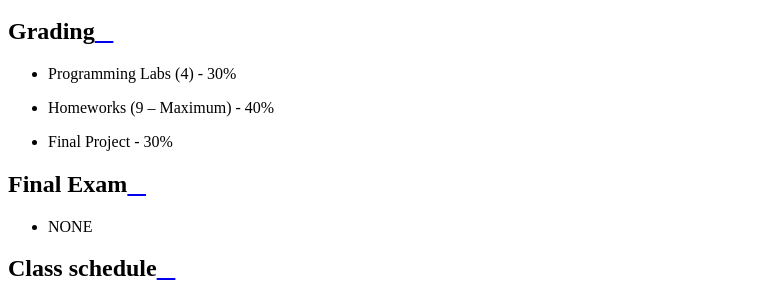
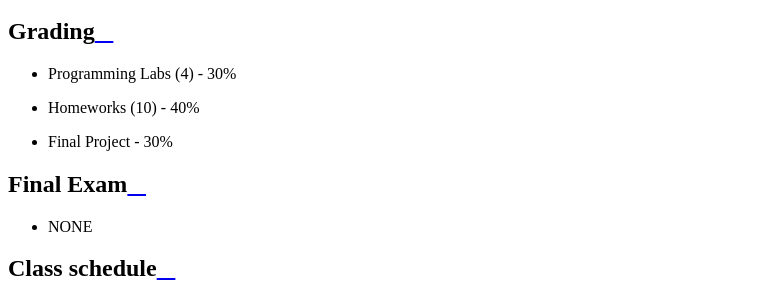
Before and after one commit to ubdsgroup/eas503-ub, a Sphinx documentation site: the page built from source/index.rst, in a window 1280 px wide and 900 px high, scrolled down 1360 px. Shown: the part 161-452 px from the top of the window, without its empty margins (0-759 px from the left). Built offline with Sphinx 7.4.7 and the Read the Docs theme 2.0.0, drawn with Linux system fonts in a browser that asks for light colours.

Commit message:
Update index.rst

```diff
--- a/source/index.rst
+++ b/source/index.rst
@@ -72,7 +72,7 @@ Course Texts
 Grading
 ---------
 * Programming Labs (4) - 30%
-* Homeworks (9 -- Maximum) - 40%
+* Homeworks (10) - 40%
 * Final Project - 30%
 
 Final Exam
```
